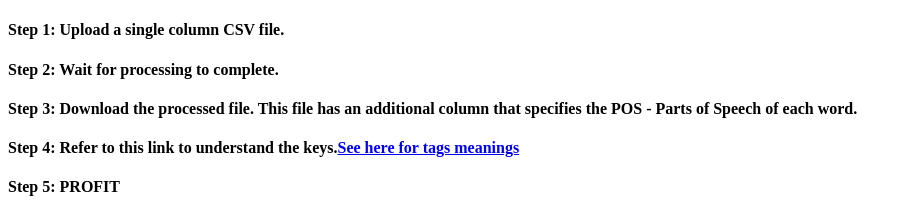
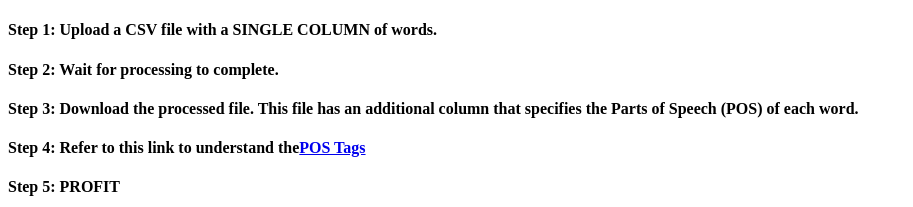
Before and after one commit to phutngo/parts-of-speech-tagger, a React (Create React App) app: page / in a window 1280 px wide. Shown: the top 207 px of the page, without its empty margins (0-913 px from the left). Built offline with nearby package versions, Linux system fonts and the light colour scheme.

Commit message:
more instructions

```diff
--- a/src/components/CSVReader2AndDownloader.js
+++ b/src/components/CSVReader2AndDownloader.js
@@ -65,15 +65,17 @@ const CSVReader2AndDownloader = () => {
 
   return (
     <>
-      <h4>Step 1: Upload a single column CSV file.</h4>
+      <h4>Step 1: Upload a CSV file with a SINGLE COLUMN of words.</h4>
       <h4>Step 2: Wait for processing to complete.</h4>
       <h4>
-        Step 3: Download the processed file. This file has an additional column that specifies the POS - Parts of Speech
+        Step 3: Download the processed file. This file has an additional column that specifies the Parts of Speech (POS)
         of each word.
       </h4>
       <h4>
-        Step 4: Refer to this link to understand the keys.
-        <a href='https://github.com/finnlp/en-pos#annotation-specification'>See here for tags meanings</a>
+        Step 4: Refer to this link to understand the
+        <a target='_blank' rel='noopener noreferrer' href='https://github.com/finnlp/en-pos#annotation-specification'>
+          POS Tags
+        </a>
       </h4>
       <h4>Step 5: PROFIT</h4>
       <CSVReader
```
